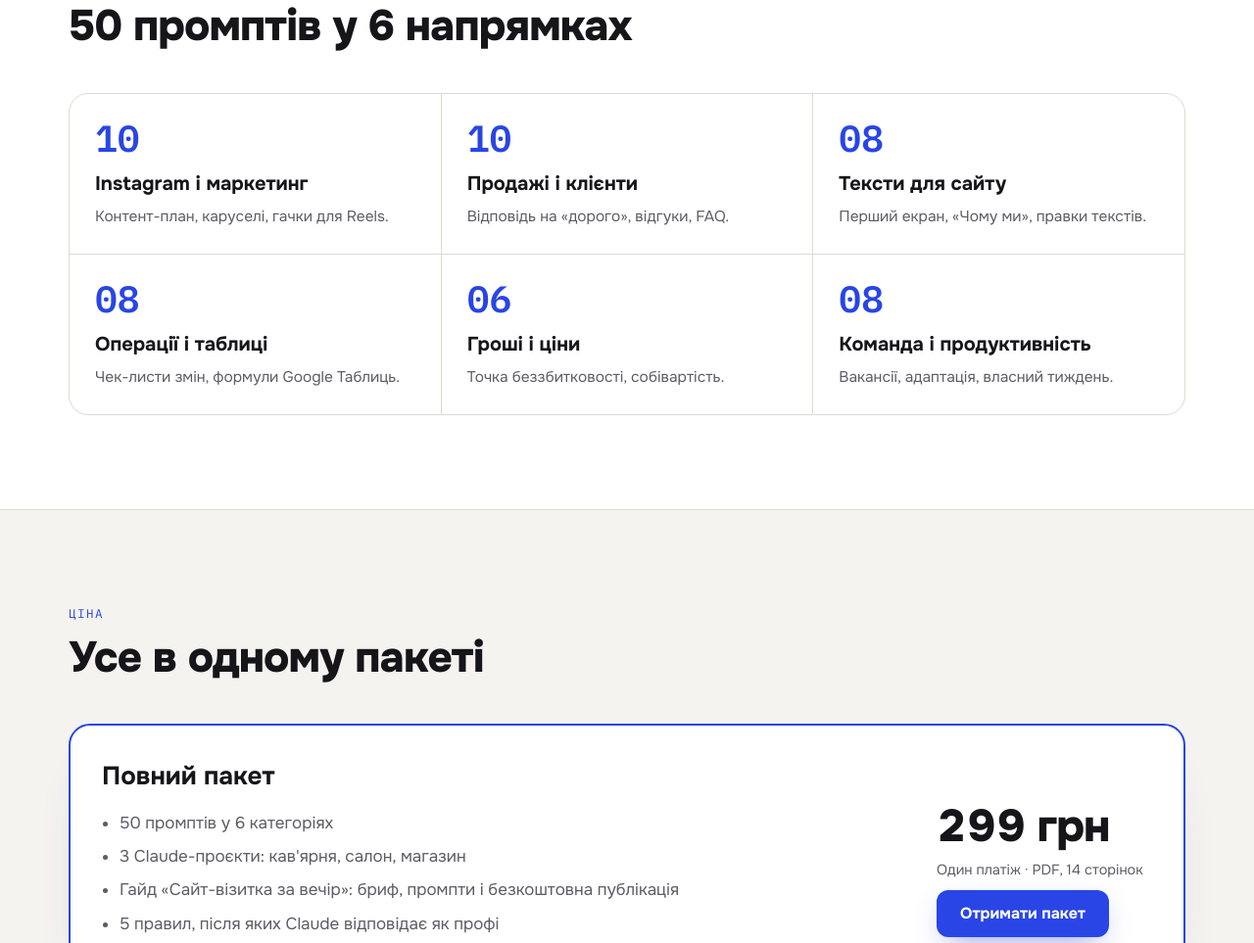
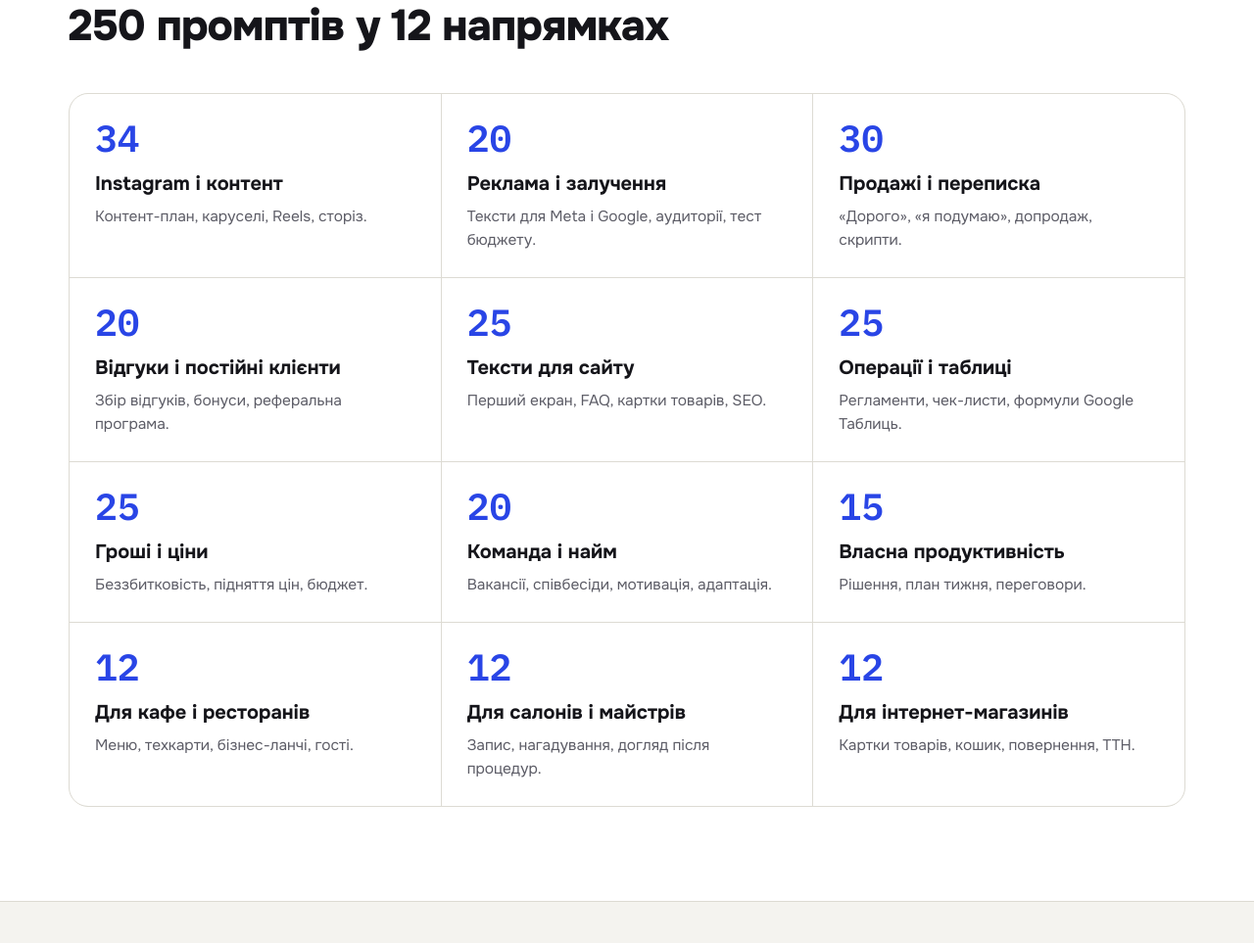
Before and after one commit to KStrochan/neuro-maysternya, a plain HTML site: page index.html in a window 1280 px wide. Shown: the part 1257-2220 px from the top of the page at 98% size. Drawn offline with Linux system fonts and the light colour scheme.

Commit message:
Повний пакет: 250 промптів у 12 категоріях
Ціна та сама — 299 грн. Оновлено блок «Що всередині», розмітку,
переклад і OG-картинку.

```diff
--- a/assets/js/main.js
+++ b/assets/js/main.js
@@ -2,7 +2,7 @@ const $ = (s) => document.querySelector(s);
 const PRICES = { uk: { full: 299, fmt: (n) => n + ' грн' }, en: { full: 6.99, fmt: (n) => '$' + n.toFixed(2) } };
 const EN = {
   navInside: 'What’s inside', navPrice: 'Price', navFaq: 'FAQ', nav: 'Get it',
-  e1: 'Claude for small business', h1: '50 prompts that put Claude to work for your business', lead1: 'Copy, replace the', brackets: '[brackets]',
+  e1: 'Claude for small business', h1: '250 prompts that put Claude to work for your business', lead1: 'Copy, replace the', brackets: '[brackets]',
   lead2: 'with your details, and Claude writes posts, replies to customers, website copy and does your pricing maths.', cta: 'Get it for $6.99', cta2: 'What’s inside',
   ctaNote: 'PDF right after payment · works on free Claude', e2: 'Step 1', h2a: 'Copy a ready-made prompt', p2: 'Every prompt already has a role, a task and an output format. You only replace what is in brackets.',
   e3: 'Step 2', h2b: 'Fill the brackets with your business', p3: '“A coffee shop next to a university”, “students” — and the prompt is yours. No setup.',
@@ -10,12 +10,23 @@ const EN = {
   pcHead: 'Prompt · content plan', pc1: 'You are an SMM manager. Write a one-month content plan for', pcS1: '[a coffee shop next to a university]', pc2: 'Audience:', pcS2: '[students]',
   pc3: 'Format: a table with date, topic, format and copy.', pcAns: 'Claude', pcAnsT: 'Done: 30 posts, 8 Reels and 4 carousels as a table you can paste into Google Sheets.',
   flowK: 'How it works', flowH: 'Three steps to a finished result',
-  k0: 'What’s inside', catsH: '50 prompts across 6 areas', k1: 'Instagram & marketing', k1p: 'Content plans, carousels, Reels hooks.', k2: 'Sales & customers', k2p: 'Answering “too expensive”, reviews, FAQ.',
-  k3: 'Website copy', k3p: 'Hero section, “Why us”, rewriting copy.', k4: 'Operations & spreadsheets', k4p: 'Shift checklists, Google Sheets formulas.', k5: 'Money & pricing', k5p: 'Break-even point, cost of goods.', k6: 'Team & productivity', k6p: 'Job posts, onboarding, planning your week.',
-  ladK: 'Price', ladH: 'Everything in one pack', t3h: 'Full pack', t3a: '50 prompts in 6 categories', t3b: '3 Claude Projects: café, salon, online store',
-  t3c: '“Website in one evening” guide: brief, prompts and free publishing', t3d: '5 rules that make Claude answer like a pro', t3n: 'One payment · PDF, 14 pages', cta3: 'Get the pack',
+  k0: 'What’s inside', catsH: '250 prompts across 12 areas',
+  k1: 'Instagram & content', k1p: 'Content plans, carousels, Reels, stories.',
+  k2: 'Ads & lead generation', k2p: 'Meta and Google ad copy, audiences, budget tests.',
+  k3: 'Sales & messaging', k3p: '“Too expensive”, “I’ll think about it”, upsells, scripts.',
+  k4: 'Reviews & loyalty', k4p: 'Collecting reviews, rewards, referral programme.',
+  k5: 'Website copy', k5p: 'Hero section, FAQ, product cards, SEO.',
+  k6: 'Operations & spreadsheets', k6p: 'Procedures, checklists, Google Sheets formulas.',
+  k7: 'Money & pricing', k7p: 'Break-even, raising prices, budgeting.',
+  k8: 'Team & hiring', k8p: 'Job posts, interviews, motivation, onboarding.',
+  k9: 'Personal productivity', k9p: 'Decisions, weekly planning, negotiations.',
+  k10: 'For cafés & restaurants', k10p: 'Menus, recipe cards, lunch deals, guests.',
+  k11: 'For salons & beauty pros', k11p: 'Bookings, reminders, aftercare notes.',
+  k12: 'For online stores', k12p: 'Product listings, abandoned carts, returns, shipping.',
+  ladK: 'Price', ladH: 'Everything in one pack', t3h: 'Full pack', t3a: '250 prompts in 12 categories', t3b: '3 Claude Projects: café, salon, online store',
+  t3c: '“Website in one evening” guide: brief, prompts and free publishing', t3d: '5 rules that make Claude answer like a pro', t3n: 'One payment · PDF, 29 pages', cta3: 'Get the pack',
   coK: 'Checkout', coH: 'Get the full pack', coLead: 'Leave your contact and we will send the payment link and the PDF. Once online payment is live, the file will arrive automatically.',
-  lFull: 'Full pack: 50 prompts, 3 projects, guide', fName: 'Name', fContact: 'Email or Telegram', submit: 'Get it',
+  lFull: 'Full pack: 250 prompts, 3 projects, guide', fName: 'Name', fContact: 'Email or Telegram', submit: 'Get it',
   agree: 'By clicking the button you agree to the', privacyLink: 'privacy policy', faqK: 'Questions', faqH: 'FAQ',
   q1: 'Do I need a paid Claude plan?', a1: 'No. Every prompt works on the free plan. A paid plan gives you more messages per day.', q2: 'I have never used AI tools. Will I manage?', a2: 'Yes. The first page explains how to write prompts, and each prompt only needs copying and filling in the brackets.',
   q3: 'What are Claude Projects?', a3: 'Ready-made instructions for a café, a salon and an online store. Claude learns about your business once and remembers it in every chat of the project.',
--- a/index.html
+++ b/index.html
@@ -3,8 +3,8 @@
 <head>
 <meta charset="utf-8">
 <meta name="viewport" content="width=device-width, initial-scale=1, viewport-fit=cover">
-<title>50 промптів Claude для бізнесу — Нейро Майстерня</title>
-<meta name="description" content="Готові промпти Claude для маркетингу, продажів, текстів для сайту і цін. Повний пакет: 50 промптів, 3 Claude-проєкти і гайд «Сайт за вечір» за 299 грн.">
+<title>250 промптів Claude для бізнесу — Нейро Майстерня</title>
+<meta name="description" content="Готові промпти Claude для маркетингу, продажів, текстів для сайту і цін. Повний пакет: 250 промптів, 3 Claude-проєкти і гайд «Сайт за вечір» за 299 грн.">
 <link rel="canonical" href="https://neuro-maysternya.vercel.app/">
 <link rel="alternate" hreflang="uk" href="https://neuro-maysternya.vercel.app/">
 <link rel="alternate" hreflang="en" href="https://neuro-maysternya.vercel.app/#en">
@@ -13,7 +13,7 @@
 <meta property="og:locale" content="uk_UA">
 <meta property="og:locale:alternate" content="en_US">
 <meta property="og:site_name" content="Нейро Майстерня">
-<meta property="og:title" content="50 промптів, які працюють на ваш бізнес">
+<meta property="og:title" content="250 промптів, які працюють на ваш бізнес">
 <meta property="og:description" content="Копіюєте, замінюєте [дужки] на свої дані — і Claude пише пости, відповіді клієнтам і тексти для сайту. 299 грн.">
 <meta property="og:url" content="https://neuro-maysternya.vercel.app/">
 <meta property="og:image" content="https://neuro-maysternya.vercel.app/img/og.png">
@@ -31,7 +31,7 @@
   "@graph": [
     { "@type": "Organization", "@id": "https://neuro-maysternya.vercel.app/#org", "name": "Нейро Майстерня", "url": "https://neuro-maysternya.vercel.app/", "logo": "https://neuro-maysternya.vercel.app/img/favicon.svg" },
     { "@type": "WebSite", "name": "Нейро Майстерня", "url": "https://neuro-maysternya.vercel.app/", "inLanguage": ["uk", "en"] },
-    { "@type": "Product", "name": "Claude для бізнесу: повний пакет", "description": "PDF: 50 промптів у 6 категоріях, 3 Claude-проєкти під нішу, гайд «Сайт-візитка за вечір» і 5 правил хорошого промпту.", "brand": { "@id": "https://neuro-maysternya.vercel.app/#org" }, "image": "https://neuro-maysternya.vercel.app/img/og.png",
+    { "@type": "Product", "name": "Claude для бізнесу: повний пакет", "description": "PDF: 250 промптів у 12 категоріях, 3 Claude-проєкти під нішу, гайд «Сайт-візитка за вечір» і 5 правил хорошого промпту.", "brand": { "@id": "https://neuro-maysternya.vercel.app/#org" }, "image": "https://neuro-maysternya.vercel.app/img/og.png",
       "offers": { "@type": "Offer", "price": "299", "priceCurrency": "UAH", "availability": "https://schema.org/PreOrder", "url": "https://neuro-maysternya.vercel.app/#checkout" } },
     { "@type": "FAQPage", "mainEntity": [
       { "@type": "Question", "name": "Потрібна платна підписка Claude?", "acceptedAnswer": { "@type": "Answer", "text": "Ні. Усі промпти працюють і на безкоштовному плані. Платна підписка дає більше повідомлень на день." } },
@@ -62,7 +62,7 @@
     <div class="wrap hero-grid">
       <div class="cap">
         <div class="eyebrow" data-i="e1">Claude для малого бізнесу</div>
-        <h1 data-i="h1">50 промптів, які працюють на ваш бізнес</h1>
+        <h1 data-i="h1">250 промптів, які працюють на ваш бізнес</h1>
         <p><span data-i="lead1">Копіюєте, замінюєте</span> <span class="slotword" data-i="brackets">[дужки]</span> <span data-i="lead2">на свої дані — і Claude пише пости, відповіді клієнтам, тексти для сайту й рахує ціни.</span></p>
         <div class="row"><a class="btn" href="#checkout" data-i="cta">Отримати за 299 грн</a><a class="btn ghost" href="#inside" data-i="cta2">Що всередині</a></div>
         <p class="note-sm" data-i="ctaNote">PDF одразу після оплати · працює на безкоштовному Claude</p>
@@ -103,14 +103,20 @@
   <section class="block block-alt" id="inside">
     <div class="wrap">
       <div class="kicker" data-i="k0">Що всередині</div>
-      <h2 class="title" data-i="catsH">50 промптів у 6 напрямках</h2>
+      <h2 class="title" data-i="catsH">250 промптів у 12 напрямках</h2>
       <div class="cats">
-        <div class="cat"><div class="n">10</div><h3 data-i="k1">Instagram і маркетинг</h3><p data-i="k1p">Контент-план, каруселі, гачки для Reels.</p></div>
-        <div class="cat"><div class="n">10</div><h3 data-i="k2">Продажі і клієнти</h3><p data-i="k2p">Відповідь на «дорого», відгуки, FAQ.</p></div>
-        <div class="cat"><div class="n">08</div><h3 data-i="k3">Тексти для сайту</h3><p data-i="k3p">Перший екран, «Чому ми», правки текстів.</p></div>
-        <div class="cat"><div class="n">08</div><h3 data-i="k4">Операції і таблиці</h3><p data-i="k4p">Чек-листи змін, формули Google Таблиць.</p></div>
-        <div class="cat"><div class="n">06</div><h3 data-i="k5">Гроші і ціни</h3><p data-i="k5p">Точка беззбитковості, собівартість.</p></div>
-        <div class="cat"><div class="n">08</div><h3 data-i="k6">Команда і продуктивність</h3><p data-i="k6p">Вакансії, адаптація, власний тиждень.</p></div>
+        <div class="cat"><div class="n">34</div><h3 data-i="k1">Instagram і контент</h3><p data-i="k1p">Контент-план, каруселі, Reels, сторіз.</p></div>
+        <div class="cat"><div class="n">20</div><h3 data-i="k2">Реклама і залучення</h3><p data-i="k2p">Тексти для Meta і Google, аудиторії, тест бюджету.</p></div>
+        <div class="cat"><div class="n">30</div><h3 data-i="k3">Продажі і переписка</h3><p data-i="k3p">«Дорого», «я подумаю», допродаж, скрипти.</p></div>
+        <div class="cat"><div class="n">20</div><h3 data-i="k4">Відгуки і постійні клієнти</h3><p data-i="k4p">Збір відгуків, бонуси, реферальна програма.</p></div>
+        <div class="cat"><div class="n">25</div><h3 data-i="k5">Тексти для сайту</h3><p data-i="k5p">Перший екран, FAQ, картки товарів, SEO.</p></div>
+        <div class="cat"><div class="n">25</div><h3 data-i="k6">Операції і таблиці</h3><p data-i="k6p">Регламенти, чек-листи, формули Google Таблиць.</p></div>
+        <div class="cat"><div class="n">25</div><h3 data-i="k7">Гроші і ціни</h3><p data-i="k7p">Беззбитковість, підняття цін, бюджет.</p></div>
+        <div class="cat"><div class="n">20</div><h3 data-i="k8">Команда і найм</h3><p data-i="k8p">Вакансії, співбесіди, мотивація, адаптація.</p></div>
+        <div class="cat"><div class="n">15</div><h3 data-i="k9">Власна продуктивність</h3><p data-i="k9p">Рішення, план тижня, переговори.</p></div>
+        <div class="cat"><div class="n">12</div><h3 data-i="k10">Для кафе і ресторанів</h3><p data-i="k10p">Меню, техкарти, бізнес-ланчі, гості.</p></div>
+        <div class="cat"><div class="n">12</div><h3 data-i="k11">Для салонів і майстрів</h3><p data-i="k11p">Запис, нагадування, догляд після процедур.</p></div>
+        <div class="cat"><div class="n">12</div><h3 data-i="k12">Для інтернет-магазинів</h3><p data-i="k12p">Картки товарів, кошик, повернення, ТТН.</p></div>
       </div>
     </div>
   </section>
@@ -123,7 +129,7 @@
         <div>
           <h3 data-i="t3h">Повний пакет</h3>
           <ul>
-            <li data-i="t3a">50 промптів у 6 категоріях</li>
+            <li data-i="t3a">250 промптів у 12 категоріях</li>
             <li data-i="t3b">3 Claude-проєкти: кав'ярня, салон, магазин</li>
             <li data-i="t3c">Гайд «Сайт-візитка за вечір»: бриф, промпти і безкоштовна публікація</li>
             <li data-i="t3d">5 правил, після яких Claude відповідає як профі</li>
@@ -131,7 +137,7 @@
         </div>
         <div class="buy">
           <div class="p" data-price="full">299 грн</div>
-          <p data-i="t3n">Один платіж · PDF, 14 сторінок</p>
+          <p data-i="t3n">Один платіж · PDF, 29 сторінок</p>
           <a class="btn" href="#checkout" data-i="cta3">Отримати пакет</a>
         </div>
       </div>
@@ -146,7 +152,7 @@
         <p class="lead" data-i="coLead">Залиште контакт — надішлемо реквізити і PDF. Після запуску онлайн-оплати файл приходитиме автоматично.</p>
       </div>
       <form id="orderForm" novalidate>
-        <div class="line total"><span data-i="lFull">Повний пакет: 50 промптів, 3 проєкти, гайд</span><b data-price="full">299 грн</b></div>
+        <div class="line total"><span data-i="lFull">Повний пакет: 250 промптів, 3 проєкти, гайд</span><b data-price="full">299 грн</b></div>
         <label for="name"><span data-i="fName">Ім'я</span><input id="name" name="name" autocomplete="name" required></label>
         <label for="contact"><span data-i="fContact">Telegram, телефон або email</span><input id="contact" name="contact" required placeholder="@username, +380… або email"></label>
         <button class="btn" type="submit" id="submit" data-i="submit">Отримати</button>
```
Also changed, not shown: README.md, img/og.png.
